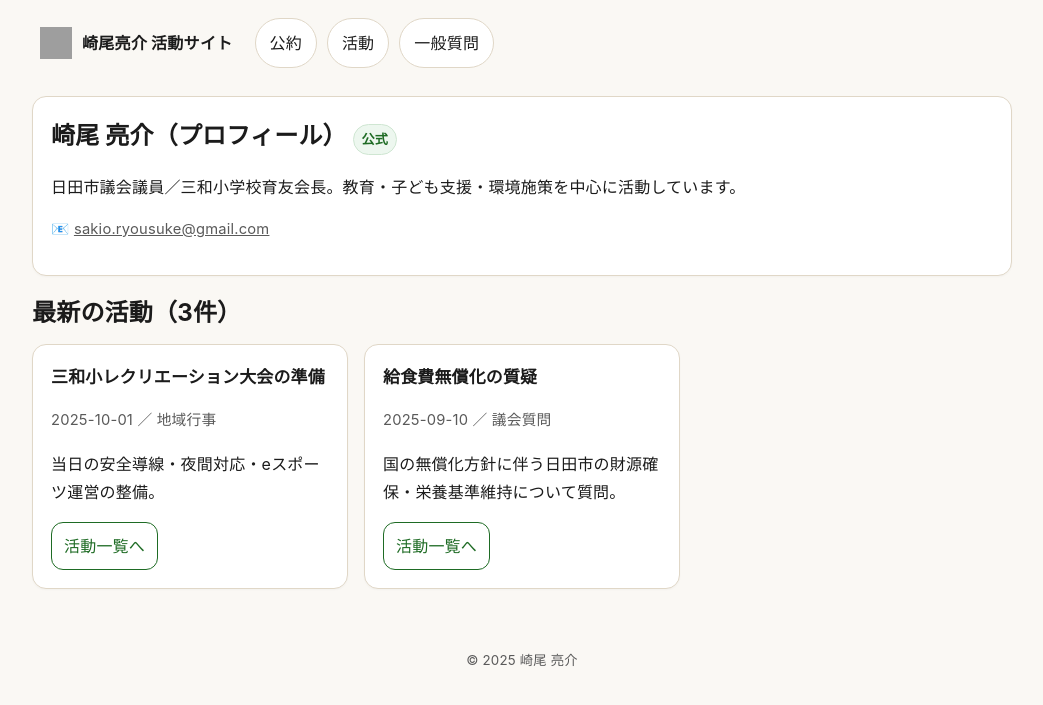
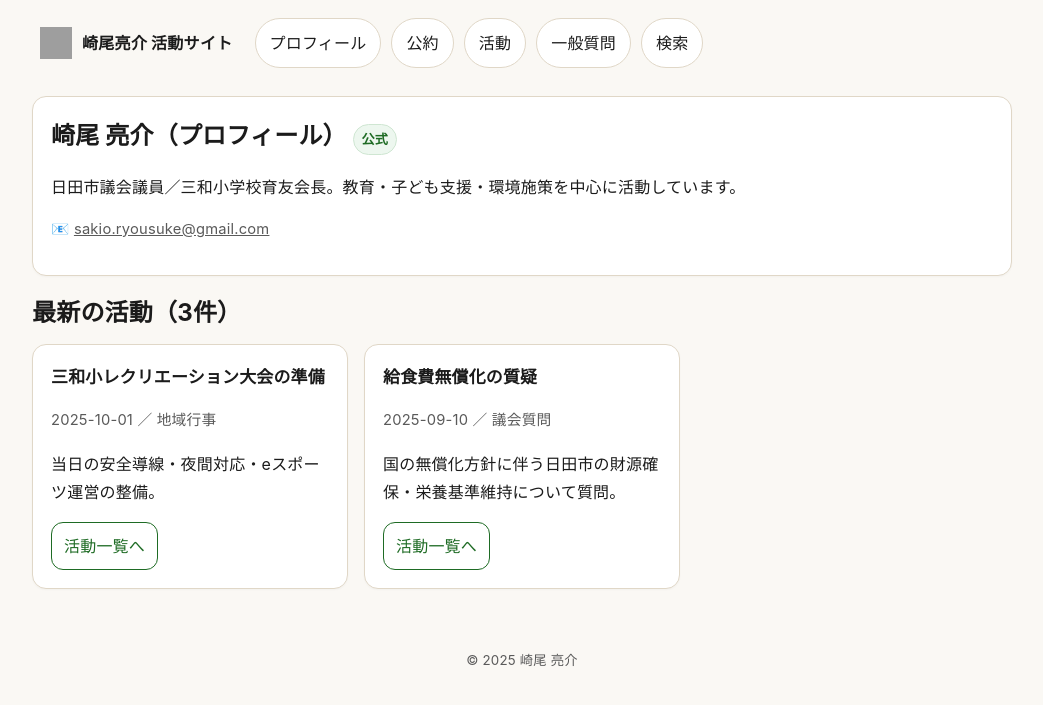
Before and after one commit to sakioryousuke-eng/activity-site, a Jekyll site: the page built from index.html, in a window 1280 px wide. Shown: the top 705 px of the page, without its empty margins (118-1161 px from the left). Built offline with Jekyll 4.4.1, drawn with Linux system fonts in a browser that asks for light colours; grey boxes are pictures that could not be loaded.

Commit message:
Update default.html

```diff
--- a/_layouts/default.html
+++ b/_layouts/default.html
@@ -84,13 +84,18 @@
       <img src="{{ '/assets/logo.svg' | relative_url }}" alt="サイトロゴ">
       <span>{{ site.title | default: "activity-site" }}</span>
     </a>
-    <nav>
-      <ul>
-        <li><a class="chip" href="{{ '/pages/promise.html' | relative_url }}">公約</a></li>
-        <li><a class="chip" href="{{ '/pages/activity.html' | relative_url }}">活動</a></li>
-        <li><a class="chip" href="{{ '/pages/matrix.html' | relative_url }}">一般質問</a></li>
-      </ul>
-    </nav>
+    <nav aria-label="サイト内">
+  <ul>
+    {% assign p = page.url | relative_url %}
+    <li><a class="chip" href="{{ '/' | relative_url }}" {% if p == '/' | relative_url %}aria-current="page"{% endif %}>プロフィール</a></li>
+    <li><a class="chip" href="{{ '/pages/promise.html' | relative_url }}" {% if p == '/pages/promise.html' | relative_url %}aria-current="page"{% endif %}>公約</a></li>
+    <li><a class="chip" href="{{ '/pages/activity.html' | relative_url }}" {% if p == '/pages/activity.html' | relative_url %}aria-current="page"{% endif %}>活動</a></li>
+    <li><a class="chip" href="{{ '/pages/matrix.html' | relative_url }}" {% if p == '/pages/matrix.html' | relative_url %}aria-current="page"{% endif %}>一般質問</a></li>
+    <!-- ▼ 追加：検索 -->
+    <li><a class="chip" href="{{ '/pages/search.html' | relative_url }}" {% if p == '/pages/search.html' | relative_url %}aria-current="page"{% endif %}>検索</a></li>
+  </ul>
+</nav>
+
   </header>
 
   <main>
```
